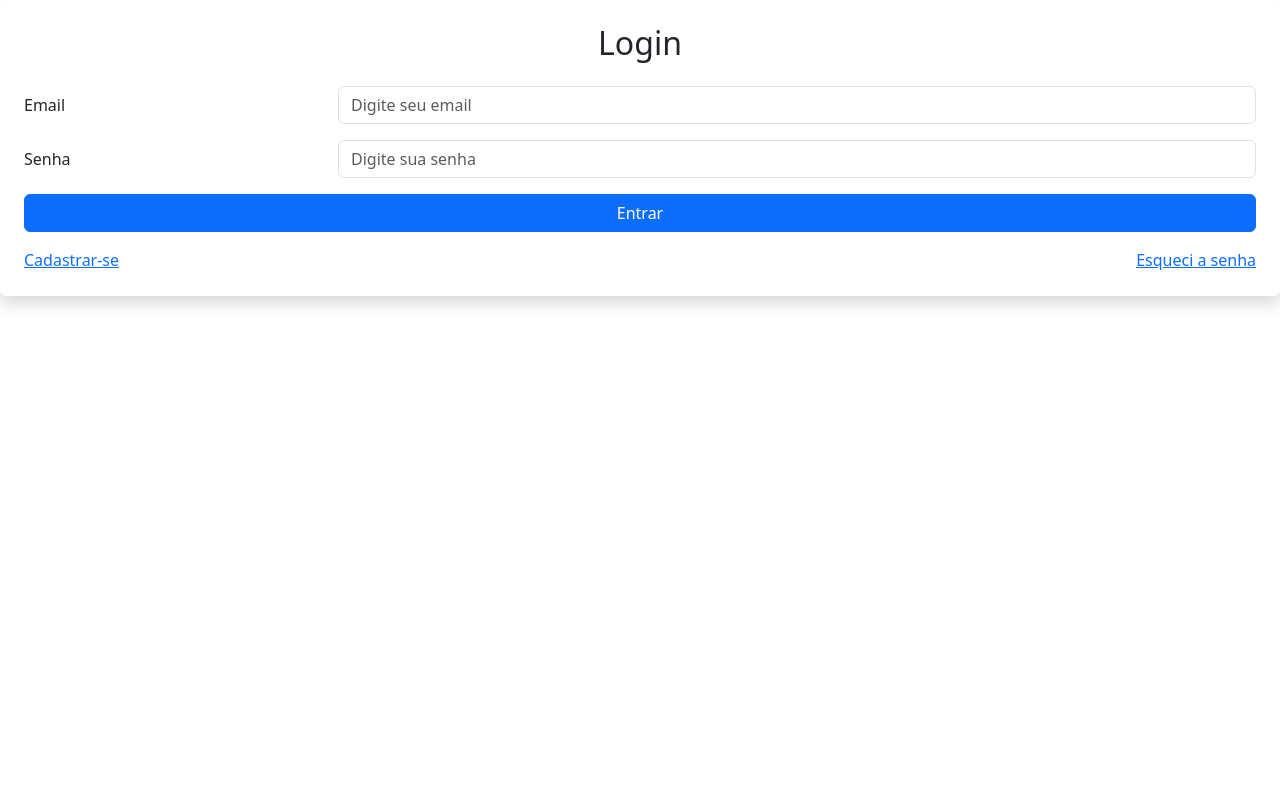
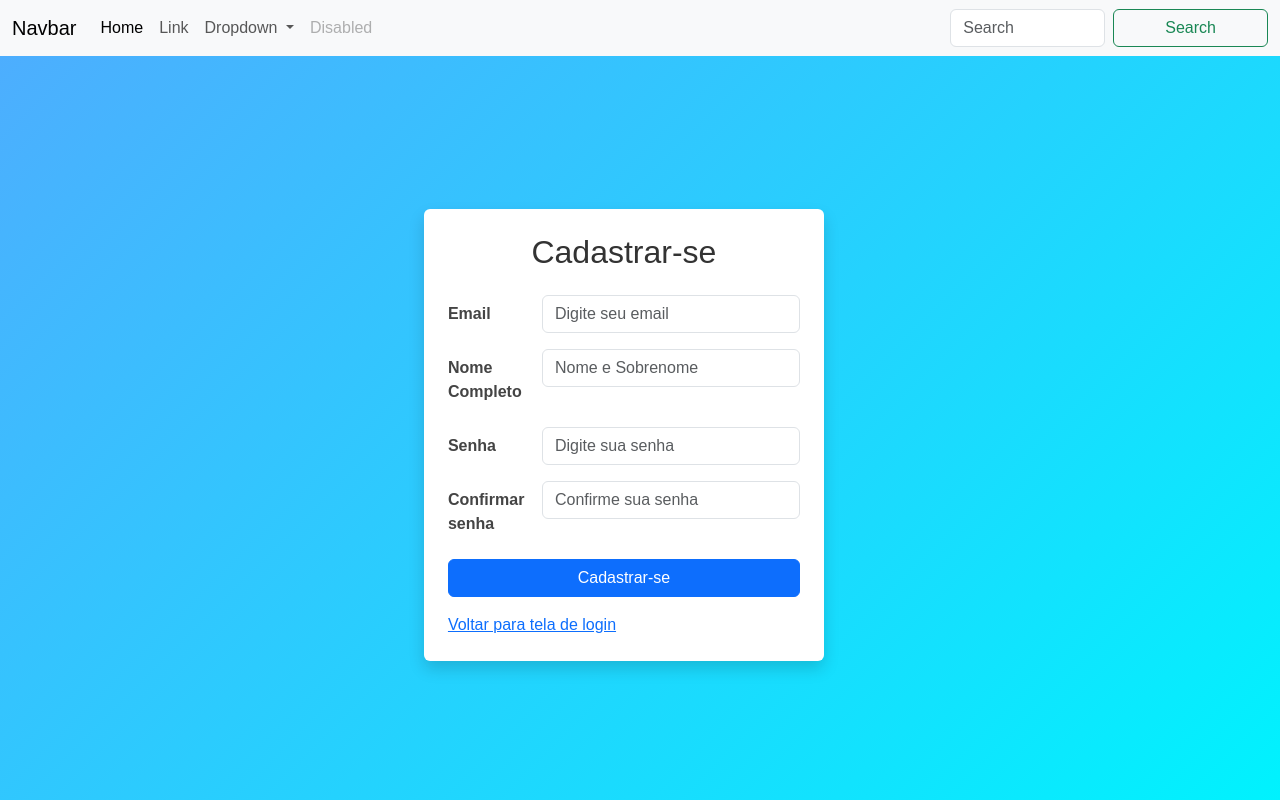
Before and after one commit to xSherLok/Sistema-Horizon, a plain HTML site: page index.html in a window 1280 px wide. Both pictures are taken after a click on the link "Cadastrar-se". Drawn offline with nearby package versions, Linux system fonts and the light colour scheme.

Commit message:
adicionando tela de login, cadastro, senha e navbar com jquery

```diff
--- a/assets/css/all.css
+++ b/assets/css/all.css
@@ -1 +1,3 @@
 @import url('../bootstrap/css/bootstrap.css');
+@import url('login.css');
+@import url('navbar.css');
--- a/assets/css/login.css
+++ b/assets/css/login.css
@@ -1,7 +1,105 @@
+/* Reset */
+* {
+  margin: 0;
+  padding: 0;
+  box-sizing: border-box;
+}
+
+/* Fundo com gradiente */
 body {
-    height: 100vh;
+  display: flex;
+  justify-content: center;
+  align-items: center;
+  height: 100vh;
+  font-family: Arial, sans-serif;
+  background: linear-gradient(135deg, #4facfe 0%, #00f2fe 100%);
+}
+
+/* Container do formulário */
+#form-container {
+  background: #fff;
+  padding: 2rem;
+  border-radius: 12px;
+  width: 40%;       /* Desktop padrão */
+  max-width: 600px;
+  min-width: 400px;
+  -webkit-box-shadow: 0px 0px 11px 2px rgba(66, 68, 90, 1);
+  -moz-box-shadow: 0px 0px 11px 2px rgba(66, 68, 90, 1);
+  box-shadow: 0px 0px 11px 2px rgba(66, 68, 90, 1);
+}
+
+h2 {
+  text-align: center;
+  margin-bottom: 1.5rem;
+  color: #333;
+}
+
+.form-group {
+  margin-bottom: 1rem;
+}
+
+label {
+  display: block;
+  font-weight: bold;
+  margin-bottom: 0.5rem;
+  color: #444;
+}
+
+input {
+  width: 100%;
+  padding: 10px;
+  border: 1px solid #ccc;
+  border-radius: 6px;
+  font-size: 1rem;
+}
+
+button {
+  width: 100%;
+  padding: 12px;
+  background: #007bff;
+  color: #fff;
+  border: none;
+  border-radius: 6px;
+  font-size: 1rem;
+  cursor: pointer;
+  transition: 0.3s;
+}
+
+button:hover {
+  background: #0056b3;
+}
+
+.links {
+  display: flex;
+  justify-content: space-between;
+  margin-top: 1rem;
+  font-size: 0.9rem;
+}
+
+.links a {
+  text-decoration: none;
+  color: #007bff;
+}
+
+.links a:hover {
+  text-decoration: underline;
+}
+
+/* Responsividade */
+@media (max-width: 768px) {
+  #form-container {
+    width: 80%; /* ocupa 80% da tela no mobile */
   }
+}
 
-#form-container {
-        width: 50%;
-    }
+@media (max-width: 400px) {
+  #form-container {
+    width: 90%; /* em telas muito pequenas */
+  }
+}
+section {
+  display: none; /* todos escondidos por padrão */
+}
+section.active {
+  display: block; /* só mostra o ativo */
+}
--- /dev/null
+++ b/assets/css/navbar.css
@@ -0,0 +1,10 @@
+body {
+  padding-top: 70px; /* altura da navbar */
+}
+
+/* Ajuste opcional para telas pequenas */
+@media (max-width: 576px) {
+  body {
+    padding-top: 90px; /* aumenta se a navbar crescer no mobile */
+  }
+}
--- /dev/null
+++ b/assets/js/script.js
@@ -0,0 +1,22 @@
+$(document).ready(function(){
+  // Mostrar cadastro
+  $("#showRegister").click(function(e){
+    e.preventDefault();
+    $("section").removeClass("active");
+    $("#registerForm").addClass("active");
+  });
+
+  // Mostrar esqueci senha
+  $("#showForgot").click(function(e){
+    e.preventDefault();
+    $("section").removeClass("active");
+    $("#forgotForm").addClass("active");
+  });
+
+  // Voltar para login
+  $("#backToLogin1, #backToLogin2").click(function(e){
+    e.preventDefault();
+    $("section").removeClass("active");
+    $("#loginForm").addClass("active");
+  });
+});
--- a/index.html
+++ b/index.html
@@ -1,42 +1,142 @@
 <!DOCTYPE html>
-<html lang="en">
+<html lang="pt-br">
 <head>
   <meta charset="UTF-8">
   <meta name="viewport" content="width=device-width, initial-scale=1.0">
+  <title>Login - Loja</title>
   <link rel="stylesheet" href="assets/css/all.css">
-    <title>Document</title>
+  <link rel="stylesheet" href="style.css"> <!-- CSS separado -->
 </head>
 <body>
 
+  <!--navbar-->
+<!--navbar-->
+<nav class="navbar navbar-expand-lg bg-body-tertiary fixed-top">
+  <div class="container-fluid">
+    <a class="navbar-brand" href="#">Navbar</a>
+    <button class="navbar-toggler" type="button" data-bs-toggle="collapse"
+            data-bs-target="#navbarSupportedContent"
+            aria-controls="navbarSupportedContent" aria-expanded="false"
+            aria-label="Toggle navigation">
+      <span class="navbar-toggler-icon"></span>
+    </button>
+    <div class="collapse navbar-collapse" id="navbarSupportedContent">
+      <ul class="navbar-nav me-auto mb-2 mb-lg-0">
+        <li class="nav-item">
+          <a class="nav-link active" aria-current="page" href="#">Home</a>
+        </li>
+        <li class="nav-item">
+          <a class="nav-link" href="#">Link</a>
+        </li>
+        <li class="nav-item dropdown">
+          <a class="nav-link dropdown-toggle" href="#" role="button"
+             data-bs-toggle="dropdown" aria-expanded="false">
+            Dropdown
+          </a>
+          <ul class="dropdown-menu">
+            <li><a class="dropdown-item" href="#">Action</a></li>
+            <li><a class="dropdown-item" href="#">Another action</a></li>
+            <li><hr class="dropdown-divider"></li>
+            <li><a class="dropdown-item" href="#">Something else here</a></li>
+          </ul>
+        </li>
+        <li class="nav-item">
+          <a class="nav-link disabled" aria-disabled="true">Disabled</a>
+        </li>
+      </ul>
+      <form class="d-flex" role="search">
+        <input class="form-control me-2" type="search" placeholder="Search" aria-label="Search"/>
+        <button class="btn btn-outline-success" type="submit">Search</button>
+      </form>
+    </div>
+  </div>
+</nav>
+
   <!-- Form Login -->
-<section>
+  <section id="loginForm" class="active">
     <div id="form-container" class="p-4 bg-white shadow rounded">
       <h2 class="mb-4 text-center">Login</h2>
-
       <form>
         <div class="mb-3 row">
-            <label for="staticEmail" class="col-sm-3 col-form-label">Email</label>
+          <label class="col-sm-3 col-form-label">Email</label>
           <div class="col-sm-9">
-              <input type="email" class="form-control" id="staticEmail" placeholder="Digite seu email">
+            <input type="email" class="form-control" placeholder="Digite seu email">
           </div>
         </div>
-
         <div class="mb-3 row">
-            <label for="inputPassword" class="col-sm-3 col-form-label">Senha</label>
+          <label class="col-sm-3 col-form-label">Senha</label>
           <div class="col-sm-9">
-              <input type="password" class="form-control" id="inputPassword" placeholder="Digite sua senha">
+            <input type="password" class="form-control" placeholder="Digite sua senha">
           </div>
         </div>
-
         <button type="submit" class="btn btn-primary w-100">Entrar</button>
-
         <div class="d-flex justify-content-between mt-3">
-            <a href="#">Cadastrar-se</a>
-            <a href="#">Esqueci a senha</a>
+          <a href="#" id="showRegister">Cadastrar-se</a>
+          <a href="#" id="showForgot">Esqueci a senha</a>
         </div>
       </form>
     </div>
   </section>
 
+  <!-- Form Cadastrar-se -->
+  <section id="registerForm">
+    <div id="form-container" class="p-4 bg-white shadow rounded">
+      <h2 class="mb-4 text-center">Cadastrar-se</h2>
+      <form>
+        <div class="mb-3 row">
+          <label class="col-sm-3 col-form-label">Email</label>
+          <div class="col-sm-9">
+            <input type="email" class="form-control" placeholder="Digite seu email">
+          </div>
+        </div>
+        <div class="mb-3 row">
+          <label class="col-sm-3 col-form-label">Nome Completo</label>
+          <div class="col-sm-9">
+            <input type="text" class="form-control" placeholder="Nome e Sobrenome">
+          </div>
+        </div>
+        <div class="mb-3 row">
+          <label class="col-sm-3 col-form-label">Senha</label>
+          <div class="col-sm-9">
+            <input type="password" class="form-control" placeholder="Digite sua senha">
+          </div>
+        </div>
+        <div class="mb-3 row">
+          <label class="col-sm-3 col-form-label">Confirmar senha</label>
+          <div class="col-sm-9">
+            <input type="password" class="form-control" placeholder="Confirme sua senha">
+          </div>
+        </div>
+        <button type="submit" class="btn btn-primary w-100">Cadastrar-se</button>
+        <div class="d-flex justify-content-between mt-3">
+          <a href="#" id="backToLogin1">Voltar para tela de login</a>
+        </div>
+      </form>
+    </div>
+  </section>
+
+  <!-- Form Esqueci a senha -->
+  <section id="forgotForm">
+    <div id="form-container" class="p-4 bg-white shadow rounded">
+      <h2 class="mb-4 text-center">Esqueci a senha</h2>
+      <form>
+        <div class="mb-3 row">
+          <label class="col-sm-3 col-form-label">Email</label>
+          <div class="col-sm-9">
+            <input type="email" class="form-control" placeholder="Digite seu email">
+          </div>
+        </div>
+        <button type="submit" class="btn btn-primary w-100">Continuar</button>
+        <div class="d-flex justify-content-between mt-3">
+          <a href="#" id="backToLogin2">Voltar para tela de login</a>
+        </div>
+      </form>
+    </div>
+  </section>
+
+  <!-- jQuery + JS separado -->
+  <script src="https://code.jquery.com/jquery-3.6.0.min.js"></script>
+  <script src="assets/js/script.js"></script>
+  <script src="https://cdn.jsdelivr.net/npm/bootstrap@5.3.2/dist/js/bootstrap.bundle.min.js"></script>
 </body>
 </html>
```
Lines whose indentation alone changed are shown as unchanged.
